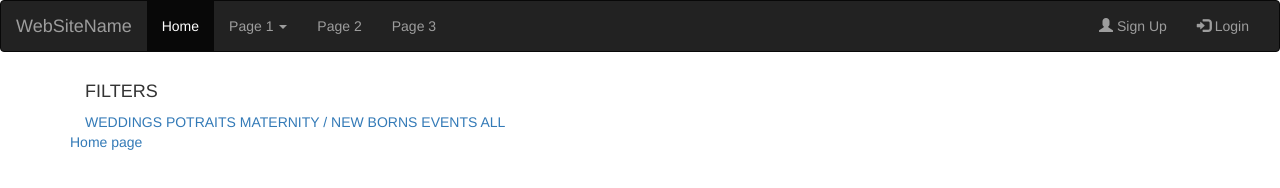
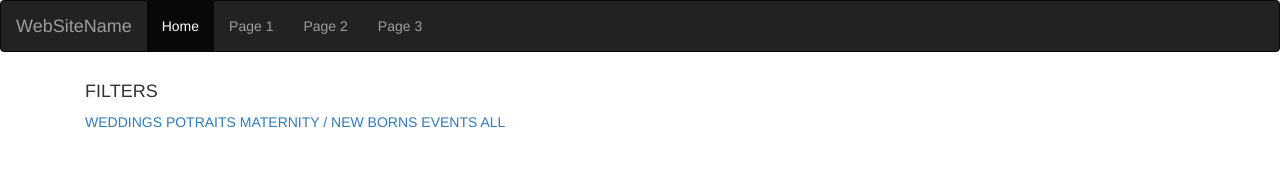
Before and after one commit to venkatesh90634/html, a plain HTML site: page home.html in a window 1280 px wide. Drawn offline with nearby package versions, Linux system fonts and the light colour scheme.

Commit message:
Update home.html

```diff
--- a/home.html
+++ b/home.html
@@ -24,20 +24,12 @@
       <ul class="nav navbar-nav">
         <li class="active"><a href="#">Home</a></li>
         <li class="dropdown">
-          <a class="dropdown-toggle" data-toggle="dropdown" href="#">Page 1 <span class="caret"></span></a>
-          <ul class="dropdown-menu">
-            <li><a href="#">Page 1-1</a></li>
-            <li><a href="#">Page 1-2</a></li>
-            <li><a href="#">Page 1-3</a></li>
-          </ul>
+          <a href="#">Page 1</a>
         </li>
         <li><a href="#">Page 2</a></li>
         <li><a href="#">Page 3</a></li>
       </ul>
-      <ul class="nav navbar-nav navbar-right">
-        <li><a href="#"><span class="glyphicon glyphicon-user"></span> Sign Up</a></li>
-        <li><a href="#"><span class="glyphicon glyphicon-log-in"></span> Login</a></li>
-      </ul>
+
     </div>
   </div>
 </nav>
@@ -55,7 +47,6 @@
     </div>
   </div>
 </div>
-  <a href="home.html">Home page</a>
 </body>
 </div>
 
```
